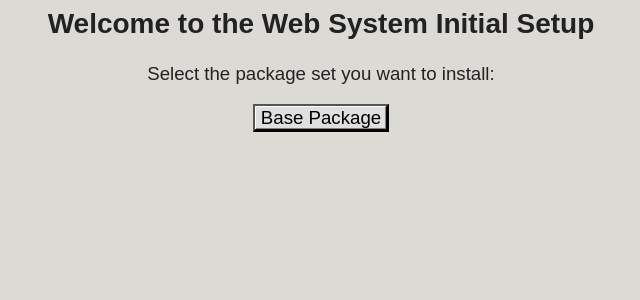
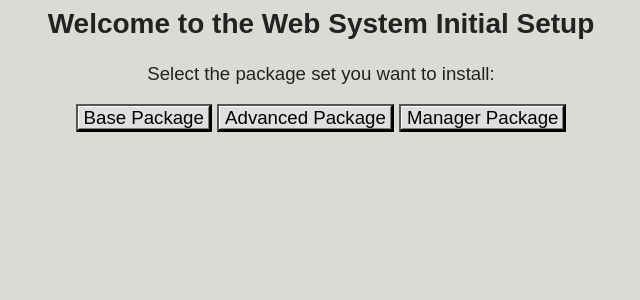
Before and after one commit to flossely/assemble, a PHP site: page / in a window 1280 px wide. Shown: the top 300 px of the page, without its empty margins (319-959 px from the left). Run offline with PHP 8.4, Linux system fonts and the light colour scheme.

Commit message:
Latest update

```diff
--- a/index.php
+++ b/index.php
@@ -128,7 +128,9 @@ function seq(data) {
 <h2 align='center'>Welcome to the Web System Initial Setup</h2>
 <p align='center'>Select the package set you want to install:</p>
 <p align='center'>
-<input type="button" onclick="seq('i,from,base,flossely;i,from,basic,flossely;i,from,pub,flossely;i,from,nixfonts,flossely;i,from,msfonts,flossely;i,from,hsis,flossely;');" value="Base Package">
+<input type="button" onclick="seq('i,from,base,flossely;i,from,pub,flossely;i,from,basic,flossely;i,from,nixfonts,flossely;i,from,msfonts,flossely;i,from,hsis,flossely;');" value="Base Package">
+<input type="button" onclick="seq('i,from,base,flossely;i,from,pub,flossely;i,from,basic,flossely;i,from,nixfonts,flossely;i,from,msfonts,flossely;i,from,write,flossely;i,from,delete,flossely;i,from,move,flossely;i,from,copy,flossely;i,from,libedit,flossely;i,from,hsis,flossely;');" value="Advanced Package">
+<input type="button" onclick="seq('i,from,base,flossely;i,from,pub,flossely;i,from,basic,flossely;i,from,nixfonts,flossely;i,from,msfonts,flossely;i,from,entity,flossely;i,from,manager,flossely;i,from,hsis,flossely;');" value="Manager Package">
 </p>
 </body>
 </html>
```
